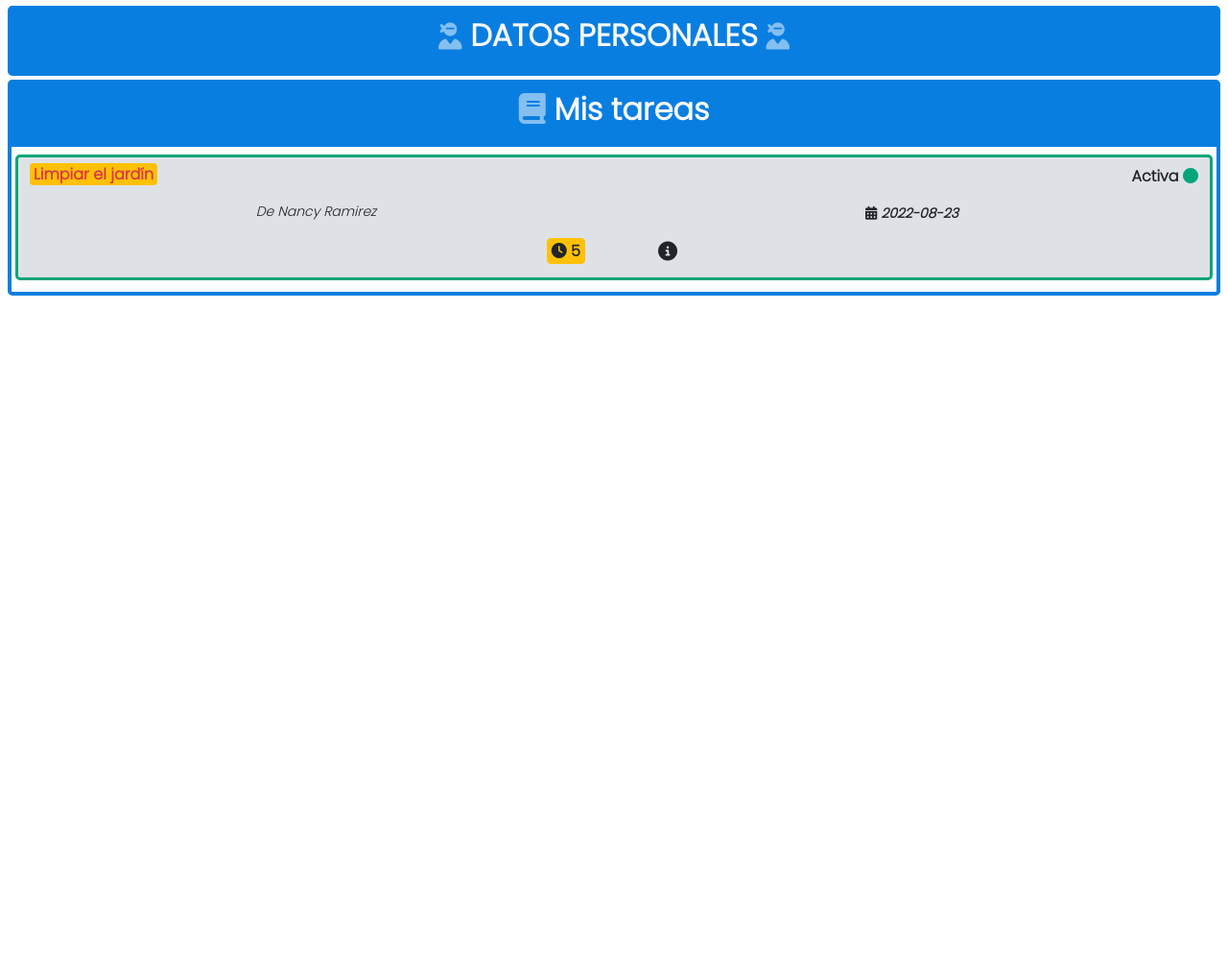
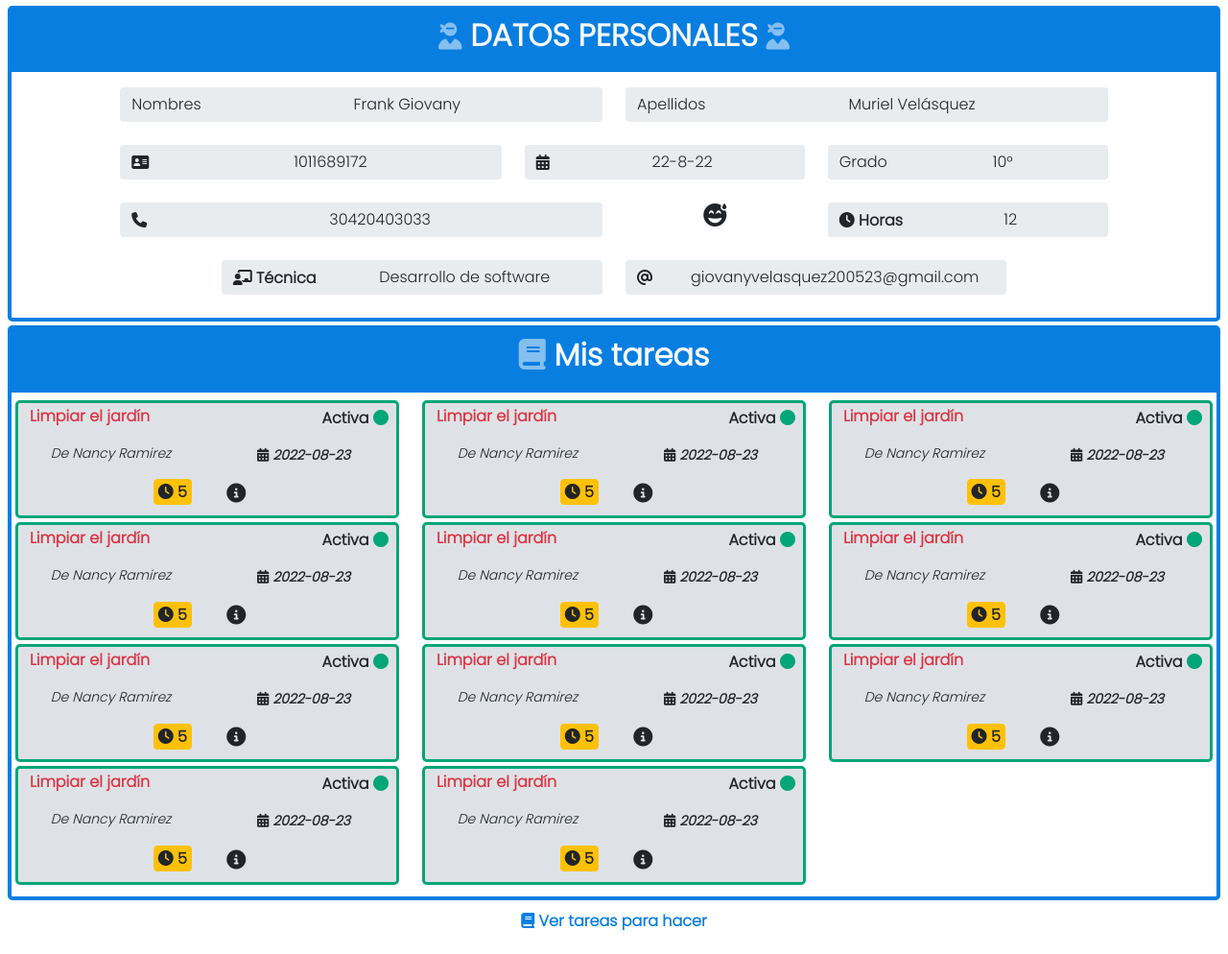
Before and after one commit to Frankgmv/Control-servicio-social, a PHP site: page /Vista/perfiles/estudiante/perfil_estudiante.php in a window 1280 px wide. Shown: the part 106-1100 px from the top of the page at 96% size. Before the commit the page ends 414 px from the top, so only its background shows below. Run offline with PHP 8.4, Linux system fonts and the light colour scheme; the visitor is signed in with stand-in values (Sample User, id 1); data that the repository does not hold is empty; some libraries are stand-ins or nearby versions.

Commit message:
Terminando estilos de perfil de estudiante

```diff
--- a/Vista/perfiles/estudiante/perfil_estudiante.php
+++ b/Vista/perfiles/estudiante/perfil_estudiante.php
@@ -80,7 +80,7 @@ if (!isset($_SESSION['id'])) {
                     </div>
                 </a>
                 <!-- <div class="mx-2 collapse show " id="perfil"> -->
-                <div class="mx-2 collapse" id="perfil">
+                <div class="mx-2 collapse show" id="perfil">
                     <!-- hilera 1 -->
                     <div class="row my-sm-3">
                         <!-- Nombres -->
@@ -171,16 +171,19 @@ if (!isset($_SESSION['id'])) {
                         </h2>
                     </div>
                 </a>
-                <div class="mx-2 my-2 px-2 collapse show " id="tareas">
-                    <div class="row ">
-                        <div class="col-12 col-sm-6 col-md-6 col-lg col-xl border border-3 border-<?php echo $color?> bg-secondary rounded-3  p-1 mb-1">
+                <div class="mx-1 my-2 collapse show " id="tareas">
+                    <div class="row">
+                        <?php $variable = 0;
+                        while ($variable <= 10) { ?>
+                            <div class="col-12 col-sm-6 col-md-4 col-lg-4 col-xx-3 col-xl-4 ">
+                                <div class=" border border-3 border-<?php echo $color ?> bg-secondary rounded-3 mb-1">
                                     <div class="row px-2 mt-1">
                                         <!-- nombre tarea -->
                                         <div class="col text-danger">
-                                    <h6><b class=" bg-warning rounded px-1" ><?php echo "Limpiar el jardín"; ?></b></h4>
+                                            <h6><b class=" bg-opacity-100 rounded px-1"><?php echo "Limpiar el jardín"; ?></b></h4>
                                         </div>
                                         <!-- estado de tarea -->
-                                <div class="col  text-end">
+                                        <div class="col text-end">
                                             <p><b><?php echo "Activa "; ?><i class="text-<?php echo $color; ?> fa-solid fa-circle"></i></b></p>
                                         </div>
                                     </div>
@@ -194,19 +197,13 @@ if (!isset($_SESSION['id'])) {
                                             <h6><i class="small fa-solid fa-calendar-days"><i> <?php echo "2022-08-23"; ?></i></i></h6>
                                         </div>
                                     </div>
+                                    <!-- input group -->
                                     <div class="row px-2">
-                                <!-- Número de horas -->
-                                <div class="col  pe-5 d-flex align-items-center justify-content-end">
-                                    <h6 class="mt-2" ><i class="border border-1 border-warning bg-warning rounded p-1 fa-solid fa-clock"><b> <?php echo 5; ?></b></i></h6>
-                                </div>
-                                <!-- Boton para ver toda la información -->
-                                <div class="col text-sm-start">
-                                    <!-- Button trigger modal -->
-                                    <button type="button" class="btn btn-outline border-0 rounded-circle btn-lg" data-bs-toggle="modal" data-bs-target="#infoTareas">
+                                        <div class="col-6 offset-3  text-center">
+                                            <i class=" border border-1 border-warning bg-warning rounded p-1 me-3 fa-solid fa-clock"><b> <?php echo 5; ?></b></i>
+                                            <button type="button" class="btn btn-outline border-0 rounded-circle btn-lg input-group-text" data-bs-toggle="modal" data-bs-target="#infoTareas">
                                                 <i class="fa-solid fa-circle-info"></i>
                                             </button>
-
-                                    <!-- Modal -->
                                             <div class="modal fade" id="infoTareas" tabindex="-1" role="dialog" aria-labelledby="modelTitleId" aria-hidden="true">
                                                 <div class="modal-dialog modal-md" role="document">
                                                     <div class="modal-content">
@@ -225,12 +222,15 @@ if (!isset($_SESSION['id'])) {
                                                 </div>
                                             </div>
                                         </div>
-                                <!-- Fin modal -->
                                     </div>
                                 </div>
                             </div>
+                        <?php $variable++;
+                        } ?>
                     </div>
                 </div>
+            </div>
+                <a href="tareas.php" class="d-block btn btn-outline-primary mt-1 mb-3 border-0 "><i class="fa-solid fa-book"><b> Ver tareas para hacer</b></i></a>
         </main>
         <script src="https://cdn.jsdelivr.net/npm/@popperjs/core@2.9.2/dist/umd/popper.min.js" integrity="sha384-IQsoLXl5PILFhosVNubq5LC7Qb9DXgDA9i+tQ8Zj3iwWAwPtgFTxbJ8NT4GN1R8p" crossorigin="anonymous"></script>
         <script src="https://code.jquery.com/jquery-3.3.1.slim.min.js" integrity="sha384-q8i/X+965DzO0rT7abK41JStQIAqVgRVzpbzo5smXKp4YfRvH+8abtTE1Pi6jizo" crossorigin="anonymous"></script>
--- a/Vista/perfiles/estudiante/tareas.php
+++ b/Vista/perfiles/estudiante/tareas.php
@@ -0,0 +1,4 @@
+<?php
+
+echo "tareas";
+?>
```
Lines whose indentation alone changed are shown as unchanged.
